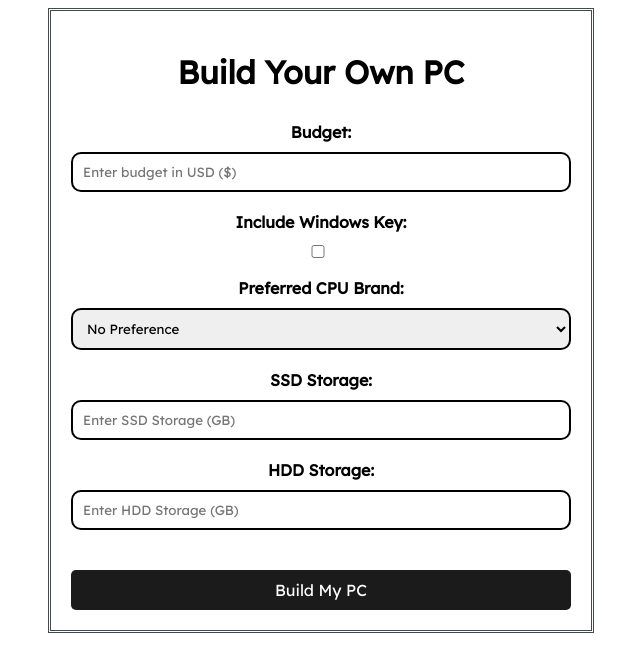
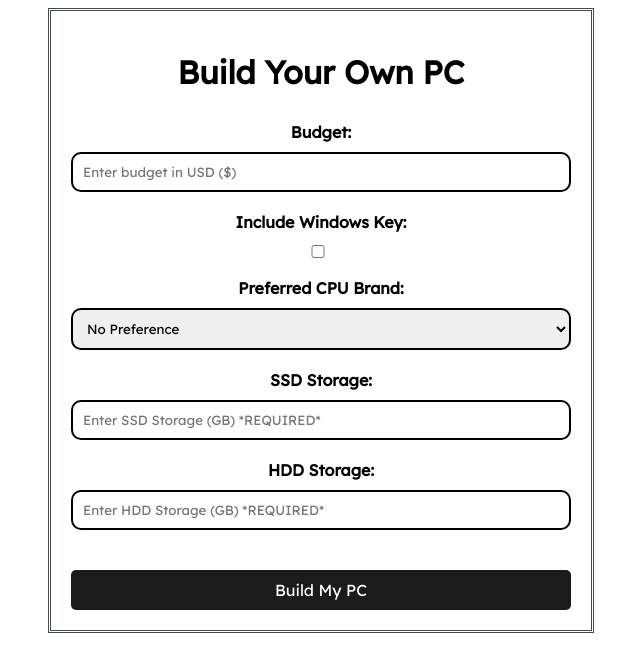
Before and after one commit to btagsip321/OptechOptimizer, a Flask app: page / in a window 1280 px wide. Shown: the top 672 px of the page, without its empty margins (319-959 px from the left). Run offline with Flask 2, Linux system fonts and the light colour scheme.

Commit message:
Update index.html

```diff
--- a/templates/index.html
+++ b/templates/index.html
@@ -23,10 +23,10 @@
             </select>
 
             <label for="ssdStorage">SSD Storage:</label>
-            <input type="number" id="ssdStorage" name="ssdStorage" placeholder="Enter SSD Storage (GB)">
+            <input type="number" id="ssdStorage" name="ssdStorage" placeholder="Enter SSD Storage (GB) *REQUIRED*">
 
             <label for="hddStorage">HDD Storage:</label>
-            <input type="number" id="hddStorage" name="hddStorage" placeholder="Enter HDD Storage (GB)">
+            <input type="number" id="hddStorage" name="hddStorage" placeholder="Enter HDD Storage (GB) *REQUIRED*">
 
             <button type="submit">Build My PC</button>
         </form>
```
